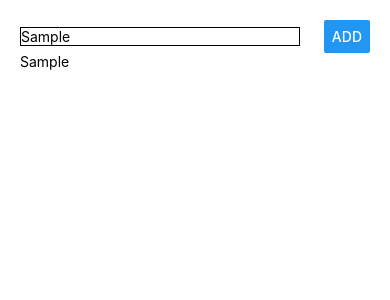
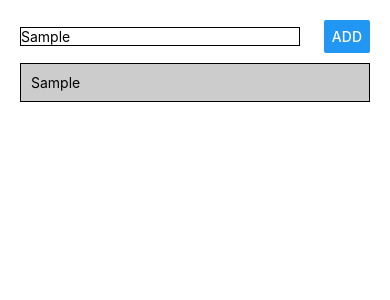
Before and after one commit to rukhsarafroz/ReactNativeProject, a React Native app in the folder ReactNativeLearning/: screen / in a window 390 px wide. Both pictures are taken after typing "Sample" into the empty fields and a click on the button "ADD". Shown: the top 300 px of the page. Built offline with nearby package versions, Linux system fonts and the light colour scheme.

Commit message:
adding style to list items

```diff
--- a/ReactNativeLearning/App.js
+++ b/ReactNativeLearning/App.js
@@ -34,7 +34,9 @@ const App = () => {
       </View>
       <View>
         {courseGoals.map((goals, index) => (
-          <Text key={index}>{goals}</Text>
+          <View key={index} style={styles.listItems}>
+            <Text>{goals}</Text>
+          </View>
         ))}
       </View>
     </View>
@@ -55,6 +57,13 @@ const styles = StyleSheet.create({
     borderWidth: 1,
     width: '80%',
   },
+  listItems: {
+    padding: 10,
+    marginVertical: 10,
+    backgroundColor: '#ccc',
+    borderColor: 'black',
+    borderWidth: 1,
+  },
 });
 
 export default App;
```
